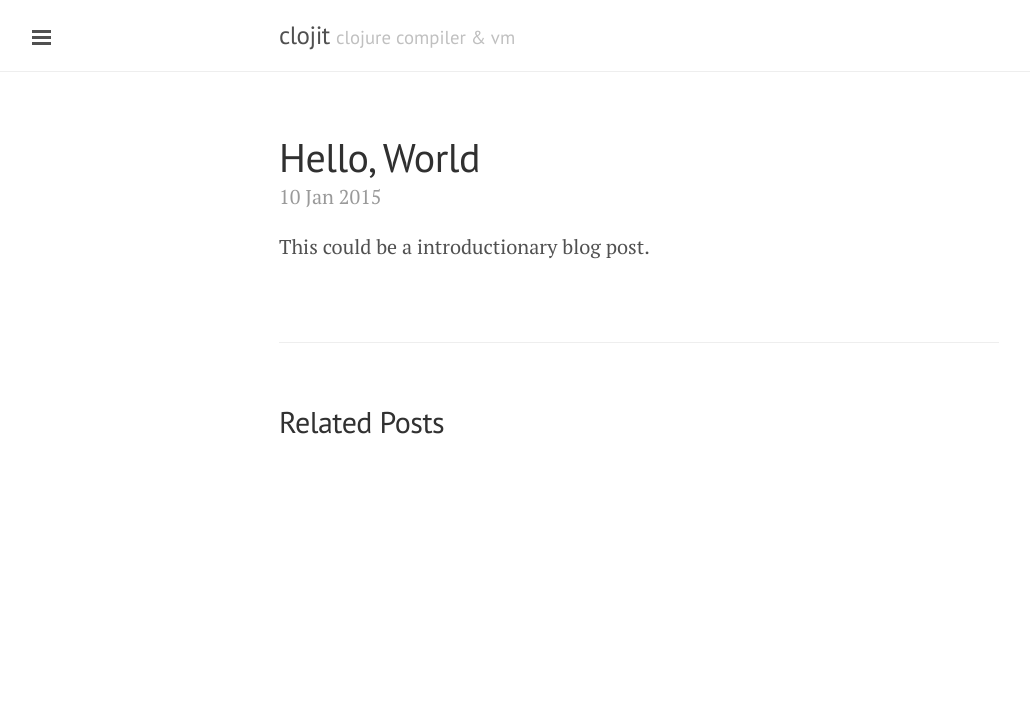
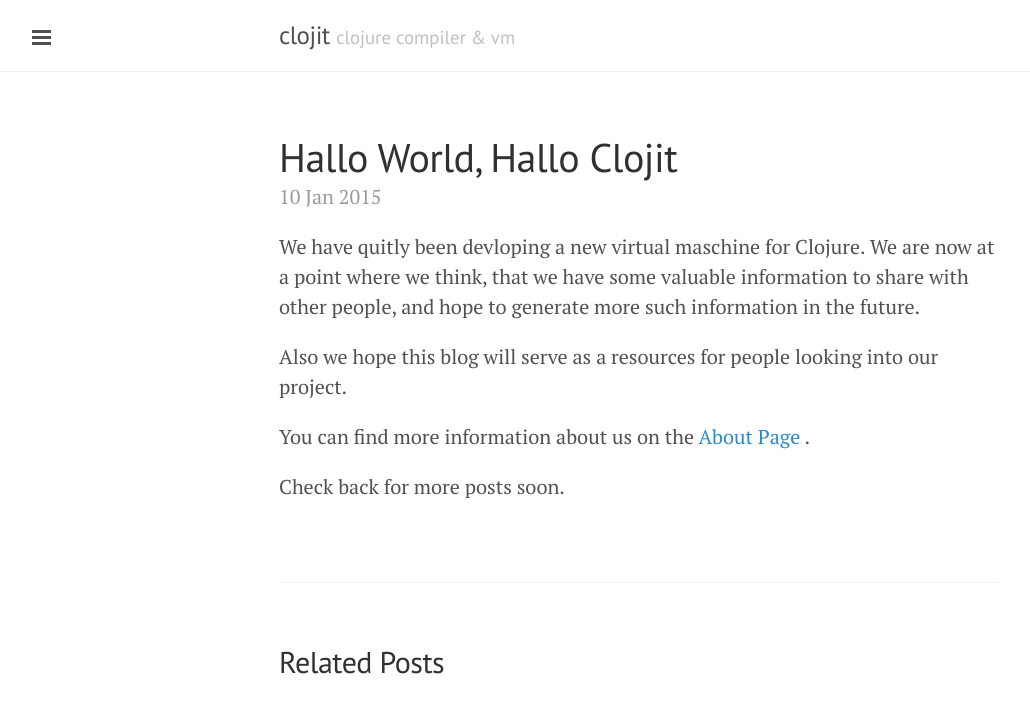
Before and after one commit to clojit/clojit.github.io, a Jekyll site: the page built from _posts/2015-01-10-introducing-lanyon.md, in a window 1280 px wide. Shown: the top 713 px of the page, without its empty margins (1-1031 px from the left). Built offline with Jekyll 4.4.1, drawn with Linux system fonts in a browser that asks for light colours; Markdown is read by kramdown in place of the engine named in the settings.

Commit message:
better first blogpost

```diff
--- a/_posts/2015-01-10-introducing-lanyon.md
+++ b/_posts/2015-01-10-introducing-lanyon.md
@@ -1,6 +1,13 @@
 ---
 layout: post
-title: Hello, World
+title: Hallo World, Hallo Clojit
 ---
 
-This could be a introductionary blog post.
+
+We have quitly been devloping a new virtual maschine for Clojure. We are now at a point where we think, that we have some valuable information to share with other people, and hope to generate more such information in the future.
+
+Also we hope this blog will serve as a resources for people looking into our project.
+
+You can find more information about us on the <a href="about"> About Page </a>.
+
+Check back for more posts soon.
```
